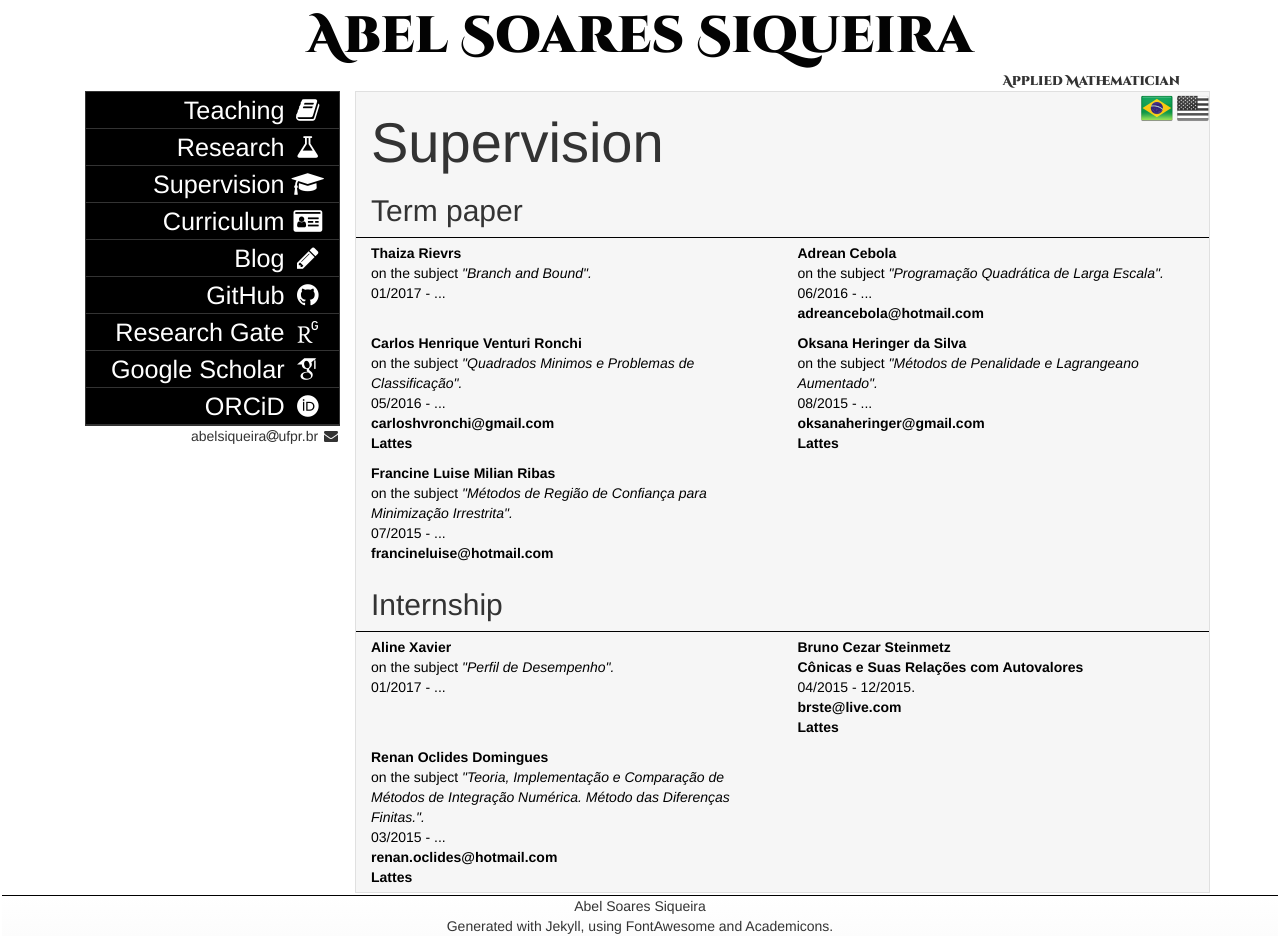
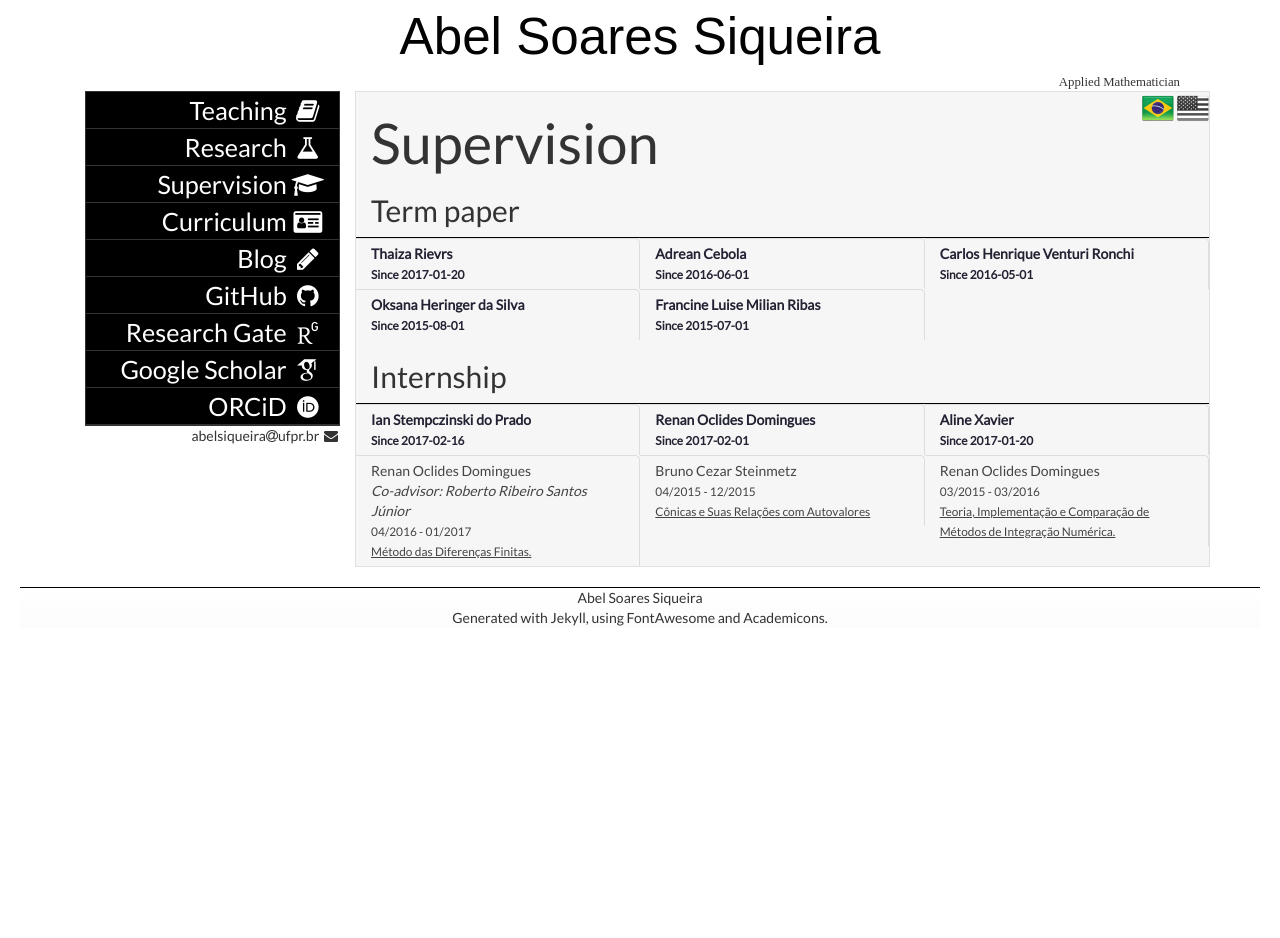
Before and after one commit to abelsiqueira/abelsiqueira.github.io-old, a Jekyll site: the page built from supervision.en.md, in a window 1280 px wide. Built offline with Jekyll 4.4.1, drawn with Linux system fonts in a browser that asks for light colours; some web fonts are replaced; after the commit the page ends 900 px from its top, so only the background shows below that.

Commit message:
Update css for students

```diff
--- a/_data/supervision.yml
+++ b/_data/supervision.yml
@@ -1,5 +1,5 @@
 - name: Bruno Cezar Steinmetz
-  title: Cônicas e Suas Relações com Autovalores
+  theme: Cônicas e Suas Relações com Autovalores
   start: 2015-04-01
   end: 2015-12-1
   type: intern
@@ -10,13 +10,36 @@
   link: relatorio-ic-bruno-steinmetz.pdf
 
 - name: Renan Oclides Domingues
-  theme: Teoria, Implementação e Comparação de Métodos de Integração Numérica. Método das Diferenças Finitas.
-  start: 2015-03-01
+  theme: Programação Não-Linear
+  start: 2017-02-01
   type: intern
   email:
     user: renan.oclides
     domain: hotmail [dot] com
   lattes: http://lattes.cnpq.br/7606523286136630
+
+- name: Renan Oclides Domingues
+  coadvisor: Roberto Ribeiro Santos Júnior
+  theme: Método das Diferenças Finitas.
+  start: 2016-04-01
+  end: 2017-01-31
+  type: intern
+  email:
+    user: renan.oclides
+    domain: hotmail [dot] com
+  lattes: http://lattes.cnpq.br/7606523286136630
+  link: renan-mdf.pdf
+
+- name: Renan Oclides Domingues
+  theme: Teoria, Implementação e Comparação de Métodos de Integração Numérica.
+  start: 2015-03-01
+  end: 2016-03-31
+  type: intern
+  email:
+    user: renan.oclides
+    domain: hotmail [dot] com
+  lattes: http://lattes.cnpq.br/7606523286136630
+  link: renan-integral.pdf
 
 - name: Francine Luise Milian Ribas
   theme: Métodos de Região de Confiança para Minimização Irrestrita
@@ -61,3 +84,7 @@
   theme: Perfil de Desempenho
   start: 2017-01-20
   type: intern
+
+- name: Ian Stempczinski do Prado
+  start: 2017-02-16
+  type: intern
--- a/_includes/head.html
+++ b/_includes/head.html
@@ -24,7 +24,7 @@
   <link rel="stylesheet" href="{{ site.baseurl }}/css/bootstrap-theme.min.css">
   <link rel="stylesheet" href="{{ site.baseurl }}/css/font-awesome.min.css">
   <link rel="stylesheet" href="{{ site.baseurl }}/css/academicons.min.css">
-  <link href="https://fonts.googleapis.com/css?family=Cinzel+Decorative:900" rel="stylesheet">
+  <link href="https://fonts.googleapis.com/css?family=Gravitas+One|Lato" rel="stylesheet">
 
 <script>
   (function(i,s,o,g,r,a,m){i['GoogleAnalyticsObject']=r;i[r]=i[r]||function(){
--- a/_layouts/default.html
+++ b/_layouts/default.html
@@ -3,7 +3,7 @@
 
   {% include head.html %}
 
-  <body>
+  <body style="font-family: 'Lato', sans-serif;">
 
     <div class="container">
 
--- a/_sass/_base.scss
+++ b/_sass/_base.scss
@@ -1,6 +1,6 @@
 .header-title {
   font-size: 4vw;
-  font-family: 'Cinzel Decorative', cursive;
+  font-family: 'Gravitas One', sans-serif;
 
   a {
     &, &:visited {
@@ -103,7 +103,7 @@
 }
 
 footer {
-  margin: 2px;
+  margin: 20px;
   border-top: 1px black solid;
   background-image: linear-gradient(#fff, #fcfcfc);
 }
@@ -119,4 +119,23 @@ footer {
 .student {
   color: black;
   padding: 5px;
+  border-radius: 0px 5px;
+  border-top: 1px #ddd solid;
+  border-right: 1px #ddd solid;
 }
+
+.student-active {
+  color: #223;
+  font-weight: bold;
+}
+
+.student-done {
+  color: #444;
+  a {
+    &, &:visited, &:hover {
+      color: #444;
+      text-decoration: underline;
+      font-weight: normal;
+    }
+  }
+}
--- a/supervision.en.md
+++ b/supervision.en.md
@@ -15,52 +15,33 @@ types:
 
 {% for t in page.types %}
   {% assign data = (site.data.supervision | where: "type", t | sort: "start" | reverse) %}
-    {% if data.size != 0 %}
 
+{% if data.size != 0 %}
 ## {{ site.t[page.lang][t] }}
 <div class="row students">
 
-    {% endif %}
-    {% for st in data %}
-      {% if st.email %}
-        {% assign user = st.email.user %}
-        {% assign domain = st.email.domain %}
-      {% endif %}
+{% for st in data %}
+<div class="col-md-4 col-sm-12 student">
+{% if st.end %}
+<span class="student-done"> {{st.name}}<br>
+{% if st.coadvisor %}
+<em>Co-advisor: {{st.coadvisor}}</em><br>
+{% endif %}
+<small>{{ st.start | date:"%m/%Y" }} - {{ st.end | date:"%m/%Y" }} <br>
+<a href="{{site.baseurl}}/assets/{{st.link}}">
+{{st.theme}}
+</a>
+</small></span>
+{% else %}
+<span class="student-active"> {{st.name}}<br>
+{% if st.coadvisor %}
+<em>Co-advisor: {{st.coadvisor}}</em><br>
+{% endif %}
+<small>Since {{ st.start | data:"%m/%Y" }}</small> </span>
+{% endif %}
+</div> <!-- student column -->
+{% endfor %}
 
-<div class="col-md-6 col-sm-12 student">
-<strong> {{ st.name }} </strong> <br>
-<span>
-{% if st.title %}
-{% if st.link %} <a href="{{ site.baseurl }}/assets/{{ st.link }}"> {% endif %}
-  {{ st.title }}
-{% if st.link %} </a> {% endif %}
-{% elsif st.theme %}
-on the subject <em>"{{ st.theme }}".</em>
+</div>
 {% endif %}
-</span><br>
-<span>
-{{ st.start | date: "%m/%Y" }} -
-{% if st.end %}
-{{ st.end | date: "%m/%Y" }}.
-{% else %}
-...
-{% endif %}
-</span>
-{% if st.email %}
-  <br>
-  <span>
-{% include mail.html %}
-</span>
-{% endif %}
-    {% if st.lattes %}
-<br>
-<span>
-<a href="{{ st.lattes }}">Lattes</a>
-</span>
-    {% endif %}
-</div>
-  {% endfor %}
-  {% if data.size != 0 %}
-</div>
-  {% endif %}
 {% endfor %}
```
Also changed, not shown: supervision.br.md (+23 -42 lines), 1 other file.
